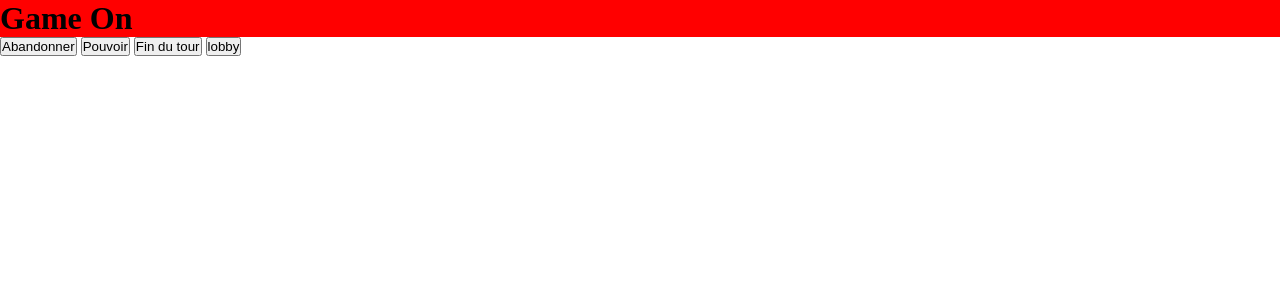
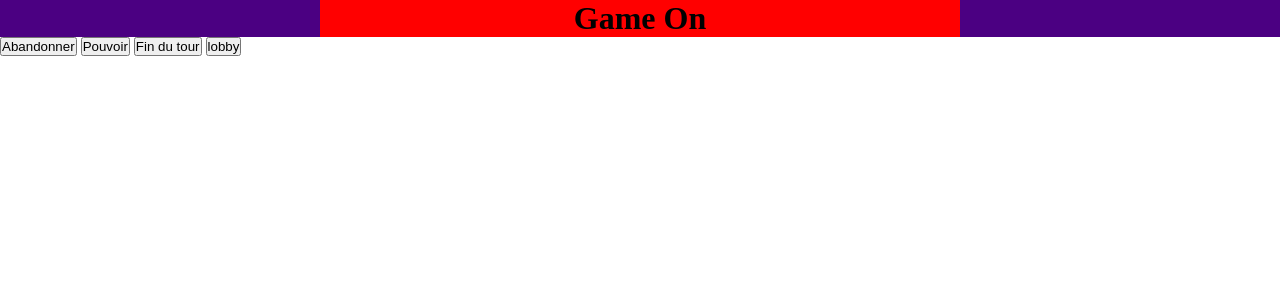
Before and after one commit to MaxenceGui/WebIII_magix, a PHP site: page /game.php in a window 1280 px wide. Shown: the top 300 px of the page. Run offline with PHP 8.4, Linux system fonts and the light colour scheme; the visitor is signed in with stand-in values (Sample User, id 1).

Commit message:
affichage des cartes en main et sur le board du m

```diff
--- a/css/global.css
+++ b/css/global.css
@@ -3,35 +3,70 @@
     padding:0;
 }
 
+#zoneTop{
+    background-color: indigo;
+    height: 25%;
+    width: 100%;
+    display: flex;
+    flex-direction: column;
+    justify-content: center;
+}
+
+
 /* Classe de game.php*/
 .texteBienvenu{
     background-color: red;
+    text-align: center;
+    margin: auto;
+    width: 50%;
 }
 
 /* Michant*/
 .michantDiv{
-    color: red;
+    margin: auto;
+    background-color: grey;
+    color: black;
+    width: 50%;
+    display: flex;
+    flex-direction: column;
+    align-items: center;
 }
 .infoMichant{
-    color: red;
+    color: black;
+    display: flex;
+    flex-direction: row;
+    justify-content: space-evenly;
 }
 .michantClassHero{
-    color: red;
+    color: black;
+    display: flex;
+    flex-direction: column;
 }
 .michantNbCarte{
-    color: red;
+    margin: 2%;
+    color: black;
 }
 .michantHP{
-    color: red;
+    margin: 2%;
+    color: black;
 }
 .michantMP{
-    color: red;
+    margin: 2%;
+    color: black;
 }
 .michantLostCount{
-    color: red;
+    margin: 2%;
+    color: black;
 }
 .michantBoard{
-    color: red;
+    display: flex;
+    flex-direction: row;
+    color: black;
+}
+
+.michantCarte{
+    background:hotpink;
+    color: black;
 }
 
 /* Joueur*/
@@ -53,12 +88,49 @@
 .joueurBoard{
     color: red;
 }
+
+.carteEnMain{
+    background-color: cadetblue;
+    display: flex;
+    flex-direction: row;
+    align-items: center;
+}
 .joueurCarte{
+    background-color: blueviolet;
+    position:relative;
+    color: white;
+    display : flex;
+    flex-direction: row;
+    width: 30%;
+}
+.carteInfoVie{
+    background-color: white;
+    width: 30%;
     color: red;
+}
+
+.carteInfoCout{
+    background-color: white;
+    width: 30%;
+    color: blue;
+}
+
+.carteInfoAtk{
+    background-color: white;
+    width: 30%;
+    color: red;
+}
+
+/*Pour les habilités*/
+.carteInfoHab{
+    background-color:lightblue;
+    color: black;
+    width: auto;
 }
 
 /* Partie*/
 .partieDiv{
+    background-color: chartreuse;
     color: red;
 }
 .infoPartie{
--- a/game.php
+++ b/game.php
@@ -5,18 +5,25 @@
 
     require_once("partial/header.php");
 ?>
+
+<div id="zoneTop">
     <h1 class="texteBienvenu">Game On</h1>
 
     <div class="michantDiv">
+        <div class="michantClassHero"></div>
         <div class="infoMichant">
-        <div class="michantClassHero"></div>
             <div class="michantNbCarte"></div>
             <div class="michantHP"></div>
             <div class="michantMP"></div>
             <div class="michantLostCount"></div>
         </div>
+    </div>
+</div>
+
 <div class="michantBoard"></div>
-</div>
+
+
+
 
 <div class="joueurDiv">
     <div class="infoJoueur">
@@ -25,7 +32,6 @@
         <div class="joueurMP"></div>
     </div>
     <div class="joueurBoard"></div>
-    <div class="joueurCarte"></div>
 </div>
 
 <div class="partieDiv">
@@ -36,6 +42,9 @@
     </div>
 </div>
 
+<div class="carteEnMain">
+</div>
+
 <div class="tourJoueur"></div>
 
 <button onClick='jouerCoup("SURRENDER")'>Abandonner</button>
```
Also changed, not shown: js/javascript.js (+84 -36 lines). Lines whose indentation alone changed are shown as unchanged.
